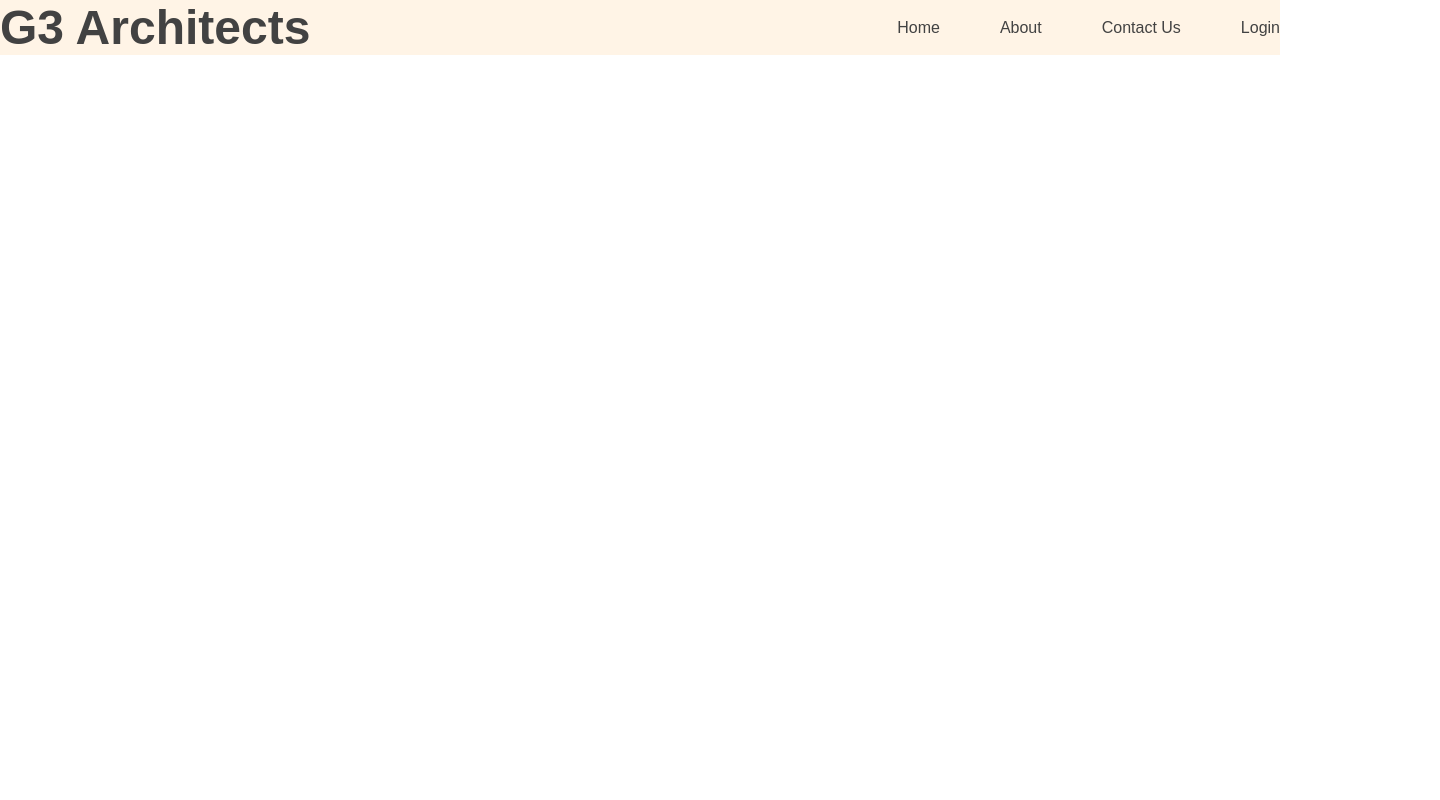
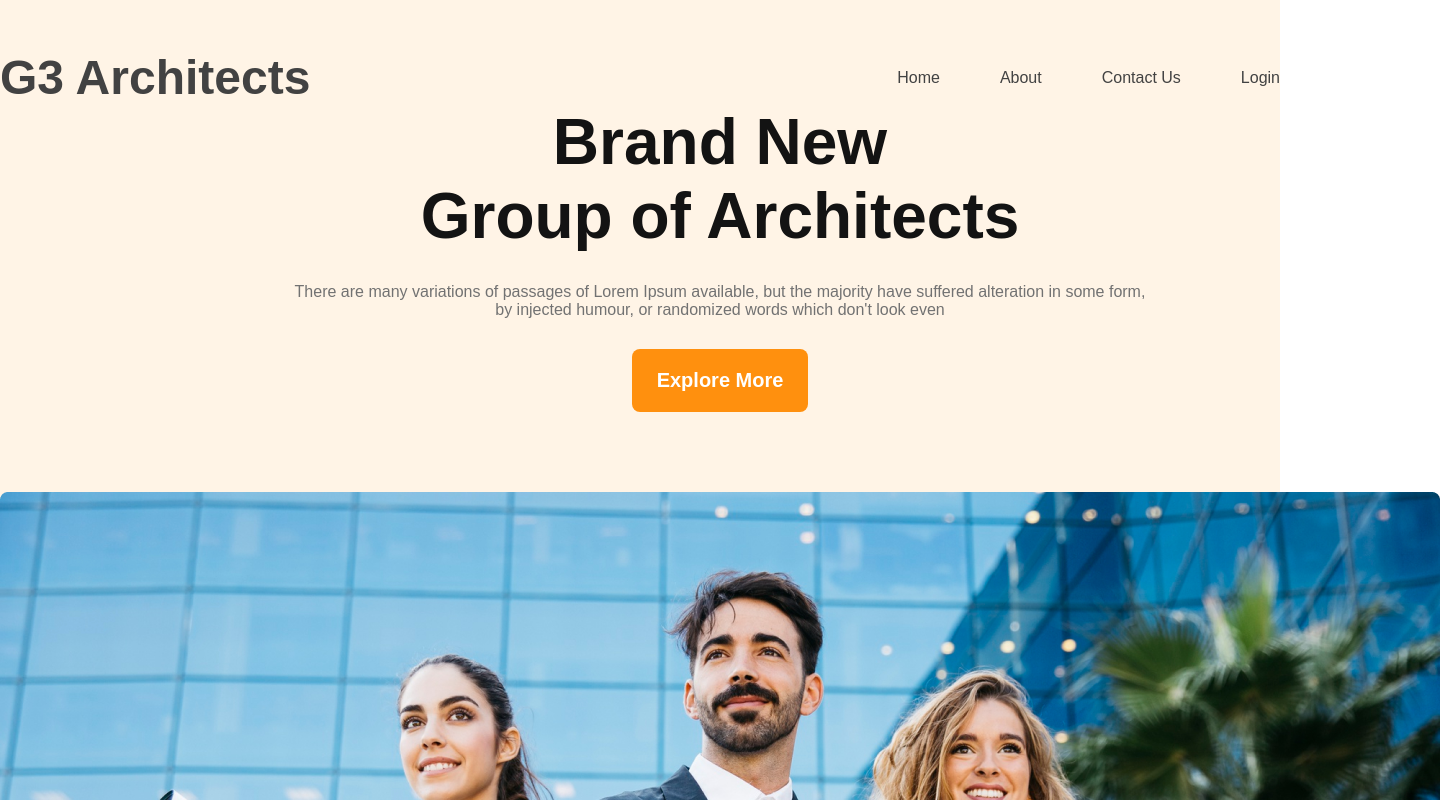
Before and after one commit to iMoloy/G3Architects, a plain HTML site: page Index.html in a window 1280 px wide. Shown: the top 800 px of the page, 1440 px wide, since content can reach past the window. Drawn offline with Linux system fonts and the light colour scheme.

Commit message:
Completed the Banner Section

```diff
--- a/Index.html
+++ b/Index.html
@@ -5,6 +5,7 @@
     <meta name="viewport" content="width=device-width, initial-scale=1.0" />
     <title>G3 Architects</title>
     <link rel="stylesheet" href="style.css" />
+    <link rel="stylesheet" href="responsive.css" />
   </head>
   <body class="work-sans-font">
     <!-- Navbar Start -->
@@ -27,5 +28,24 @@
         </ul>
       </nav>
     </div>
+    <!-- Banner Section Start -->
+    <section class="bg-color display-flex">
+      <div class="banner-section main-width">
+        <div class="banner-tittle">
+          <h1 class="color-dark1">
+            Brand New <br />
+            Group of Architects
+          </h1>
+          <p class="color-dark3">
+            There are many variations of passages of Lorem Ipsum available, but
+            the majority have suffered alteration in some form, by injected
+            humour, or randomized words which don't look even
+          </p>
+          <button class="btn">Explore More</button>
+        </div>
+        <img src="./images/banner.png" alt="Banner Image" />
+      </div>
+    </section>
+    <!-- Features Section start -->
   </body>
 </html>
--- a/style.css
+++ b/style.css
@@ -18,6 +18,18 @@
   max-width: 1440px;
   margin: 0 auto;
 }
+.gap {
+  margin-bottom: 130px;
+}
+.btn {
+  background-color: rgba(255, 144, 14, 1);
+  padding: 20px 25px;
+  border-radius: 8px;
+  border: none;
+  color: rgb(255, 255, 255);
+  font-size: 1.25rem;
+  font-weight: 600;
+}
 .color-gray {
   color: rgba(66, 66, 66, 1);
 }
@@ -30,8 +42,11 @@
 .color-dark2 {
   color: rgba(66, 66, 66, 1);
 }
+.color-dark3 {
+  color: rgba(114, 114, 114, 1);
+}
 .bg-color {
-  background-color: rgba(255, 144, 14, 0.1);
+  background: rgba(255, 144, 14, 0.1);
 }
 
 /* Main Style */
@@ -42,6 +57,7 @@ body {
 .navbar {
   justify-content: space-between;
   align-items: center;
+  padding-top: 50px;
 }
 .nav-links {
   list-style: none;
@@ -55,3 +71,30 @@ body {
   font-size: 3rem;
   font-weight: bold;
 }
+/* Banner Section Start  */
+.banner-section {
+  margin-bottom: 50px;
+}
+.banner-tittle {
+  max-width: 862px;
+  margin: 0 auto;
+  text-align: center;
+  margin-bottom: 50px;
+}
+.banner-tittle h1 {
+  font-size: 4rem;
+  font-weight: 700;
+  margin-bottom: 30px;
+}
+.banner-tittle p {
+  font-size: 1rem;
+  font-weight: 400;
+  margin-bottom: 30px;
+}
+.banner-tittle button {
+  margin-bottom: 30px;
+}
+.banner-tittle img {
+  width: 100%;
+}
+/* Features Section start  */
```
Also changed, not shown: responsive.css (+10 -2 lines).
